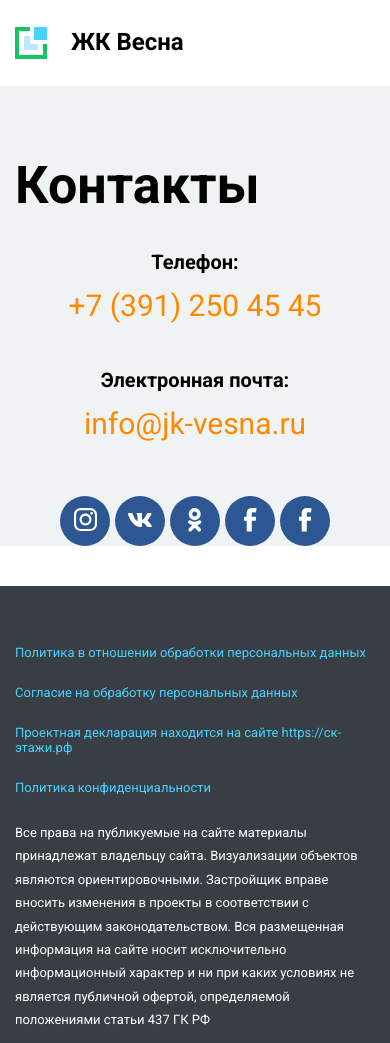
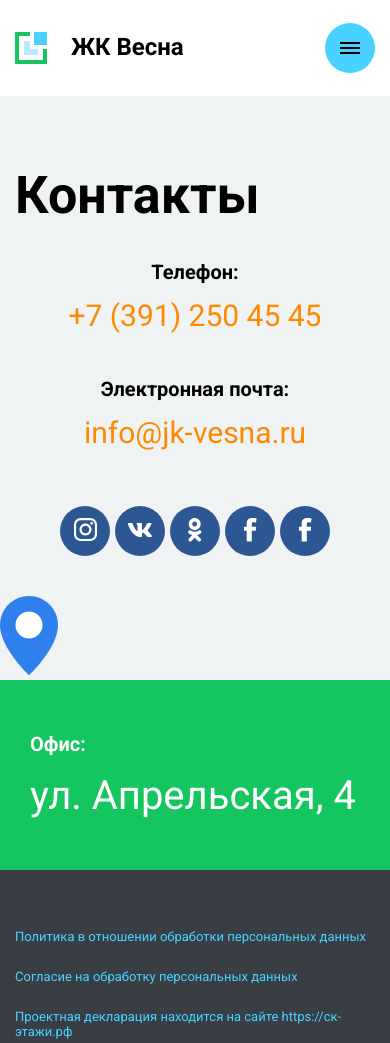
Before and after one commit to AsheR4444/testTaskProfitLab, a website: page index.html in a window 390 px wide. Shown: the top 1043 px of the page. Drawn offline with Linux system fonts and the light colour scheme.

Commit message:
Добавлена кнопка меню с анимацией

```diff
--- a/index.html
+++ b/index.html
@@ -36,6 +36,9 @@
               <span>+7391</span><span>2504545</span>
             </a>
           </div>
+          <a href="#" class="header-button" id="menuBtn">
+            <span></span>
+          </a>
         </div>
       </div>
       <!-- /.container -->
@@ -89,13 +92,16 @@
         </div>
       </div>
       <!-- /.container -->
-      <div id="map">
-        <script
-          type="text/javascript"
-          charset="utf-8"
-          async
-          src="https://api-maps.yandex.ru/services/constructor/1.0/js/?um=constructor%3A970c4d1ec51d9d641eb8b3d2b534f7fa320a6aa700599239d96651ebd5f7a7d3&amp;width=100%25&amp;height=350&amp;lang=ru_RU&amp;scroll=false"
-        ></script>
+      <div class="map" id="map">
+        <img src="img/svg/pin.svg" alt="pin" />
+        <div class="map-box">
+          <div class="map-box__section">
+            Офис:
+          </div>
+          <div class="map-box__adress">
+            ул. Апрельская, 4
+          </div>
+        </div>
       </div>
     </section>
     <!-- /.section-contacts -->
@@ -141,5 +147,10 @@
     </footer>
     <!-- /.footer -->
     <script src="js/main.js"></script>
+    <script
+      src="https://api-maps.yandex.ru/2.1/?lang=ru_RU&amp;apikey=<8c46c226-acea-49cb-874f-6a359f4bda6b
+    >"
+      type="text/javascript"
+    ></script>
   </body>
 </html>
--- a/js/main.js
+++ b/js/main.js
@@ -0,0 +1,8 @@
+// == header-button ==
+const menuBtn = document.getElementById('menuBtn'); // получаем кнопку
+
+menuBtn.addEventListener('click', function(event) {
+  event.preventDefault(); // убираю дефолтное действие
+  menuBtn.classList.toggle('header-button_active'); // делаю смену класса по клику
+});
+// == /header-button ==
--- a/scss/style.scss
+++ b/scss/style.scss
@@ -78,12 +78,57 @@ body {
       }
     }
   }
-  @media (max-width: 1024px) {
+  @media (max-width: 1200px) {
     &-menu {
       display: none;
     }
+    &-button {
+      display: block;
+      width: 50px;
+      height: 50px;
+      border-radius: 50%;
+      background: $col-hover;
+      position: relative;
+      &_active {
+        span {
+          height: 0 !important;
+        }
+        span::before {
+          transform: rotate(45deg) !important;
+        }
+        span::after {
+          transform: rotate(-45deg) !important;
+        }
+      }
+      span,
+      span::before,
+      span::after {
+        position: absolute;
+        top: 50%;
+        left: 50%;
+        width: 20px;
+        height: 2px;
+        margin-top: -1px;
+        margin-left: -10px;
+        background: #000;
+      }
+      span {
+        &::before,
+        &::after {
+          content: "";
+          display: block;
+          transition: 0.2s;
+        }
+        &::before {
+          transform: translateY(-5px);
+        }
+        &::after {
+          transform: translateY(5px);
+        }
+      }
+    }
   }
-  @media (max-width: 400px) {
+  @media (max-width: 768px) {
     &-number {
       display: none;
     }
@@ -164,6 +209,28 @@ body {
 }
 // == /section-contacts ==
 
+// == map ==
+.map {
+  &-box {
+    padding: 50px 30px;
+    background: #15c660;
+    max-width: 415px;
+    color: #fff;
+    display: block;
+    &__section {
+      font-weight: bold;
+      font-size: 20px;
+      line-height: 140%;
+      margin-bottom: 14px;
+    }
+    &__adress {
+      font-size: 40px;
+      line-height: 120%;
+    }
+  }
+}
+// == /map ==
+
 // == footer ==
 .footer {
   padding: 60px 0 50px;
```
Also changed, not shown: css/style.css, img/svg/pin.svg (added).
